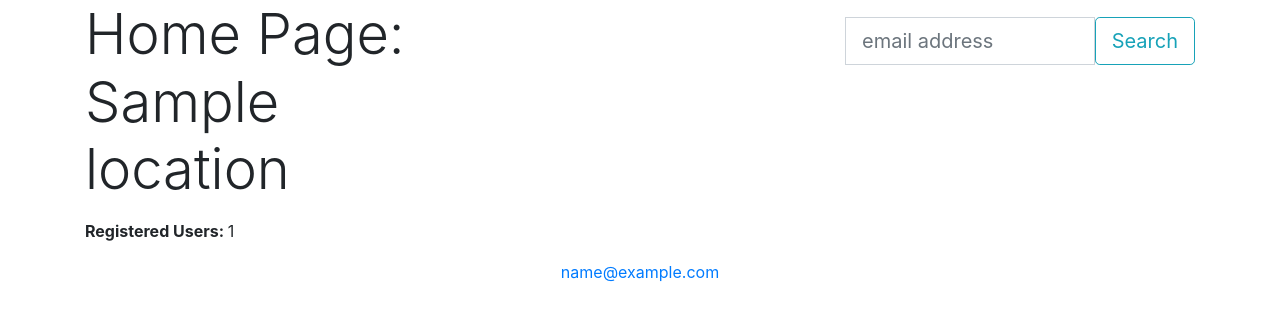
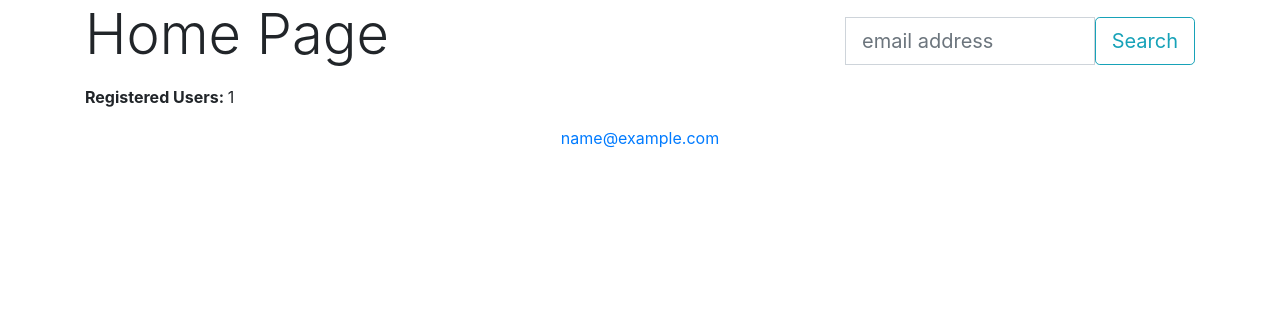
Before and after one commit to ZuuZaa/_vriendly, a Django app: template templates/core/index.html in a window 1280 px wide. Shown: the part 64-385 px from the top of the page. Run offline with Django 3.2, Linux system fonts and the light colour scheme; tables that the repository leaves empty hold one stand-in row (values such as "Sample post"); the template is opened without the code that fills it: values that come from a table or form of the project are taken from there, most other values are stand-ins (such as "Sample title", 1, 10 or a date in 2020); parts of the project's set-up code (start-up, migrations or seed data) failed here and were passed over; some libraries are stand-ins or nearby versions.

Commit message:
settings geo

```diff
--- a/core/views.py
+++ b/core/views.py
@@ -1,15 +1,13 @@
 from django.shortcuts import render
 from django.contrib import messages
-from django_ip_geolocation.decorators import with_ip_geolocation
 
 from account.models import Account
 from core.forms import SearchUserForm
 
 
-@with_ip_geolocation
+
 def home(request):
     context = {}
-
 
 # proceed with city
     #user_ip = request.META.get('HTTP_X_FORWARDED_FOR', request.META.get('REMOTE_ADDR', '')).split(',')[0].strip()
@@ -26,6 +24,5 @@ def home(request):
         form = SearchUserForm()
     context['search_user_form'] = form
     context['count'] = Account.objects.count()
-    context['location'] = request.geolocation
 
     return render(request, 'core/index.html', context)
--- a/templates/core/index.html
+++ b/templates/core/index.html
@@ -7,7 +7,7 @@
 
 <div class="row">
     <div class="col-md-4 col-sm-12 mr-auto">
-        <p class="display-4">Home Page: {{location}}</p>
+        <p class="display-4">Home Page</p>
         <p><span class="font-weight-bold">Registered Users: </span>{{count}}</p>
     </div>
     <div class="col-md-4 col-sm-12 ml-auto mt-3">
```
